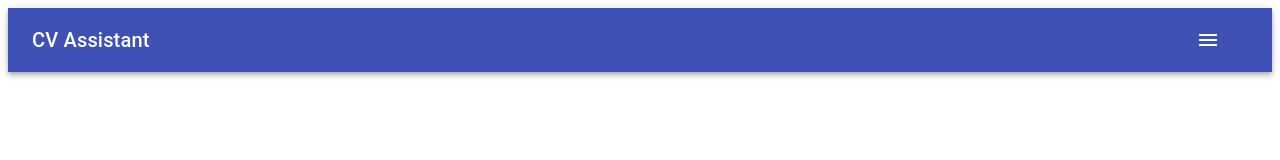
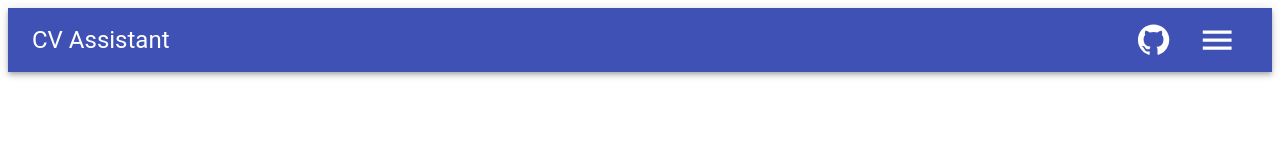
Before and after one commit to SasounTorossian/CV-Application, a React (Create React App) app: page / in a window 1280 px wide. Shown: the top 160 px of the page. Built offline with nearby package versions, Linux system fonts and the light colour scheme.

Commit message:
Styled header further. Added git link.

```diff
--- a/src/components/Header.js
+++ b/src/components/Header.js
@@ -9,14 +9,26 @@ import { makeStyles,
         MenuItem,
         ListItemIcon
       } from '@material-ui/core'
-import {Menu as MenuIcon, Person, School, Work} from '@material-ui/icons'
+import {Menu as MenuIcon, Person, School, Work, GitHub} from '@material-ui/icons'
 
 const useStyles = makeStyles((theme) => ({
     root: {
       flexGrow: 1,
     },
-    menuButton: {
+    gitButton: {
       marginRight: theme.spacing(2),
+    },
+    menuIcon: {
+      fontSize: "1.6em"
+    },
+    gitIcon: {
+      fontSize: "1.3em"
+    },
+    scaleEfect: {
+      transition: "all 0.2s ease-in-out",
+      "&:hover": {
+        transform: "scale(1.1)"
+      }
     },
     title: {
       flexGrow: 1,
@@ -43,19 +55,31 @@ const Header = ({history}) => {
         <div className={classes.root}>
             <AppBar position="static">
                 <Toolbar>
-                    <Typography variant="h6" className={classes.title}>
+                    <Typography variant="h5" className={classes.title}>
                         CV Assistant
                     </Typography>
 
                     <IconButton
+                        className={`${classes.gitButton} ${classes.scaleEfect}`}
                         edge="start"
-                        className={classes.menuButton}
+                        color="inherit"
+                        aria-label="menu"
+                        target="_blank"
+                        href="https://github.com/SasounTorossian"
+                    >
+                        <GitHub className={classes.gitIcon}/>
+                    </IconButton>
+
+                    <IconButton
+                        className={classes.scaleEfect}
+                        edge="start"
                         color="inherit"
                         aria-label="menu"
                         onClick={handleMenu}
                     >
-                        <MenuIcon />
+                        <MenuIcon className={classes.menuIcon}/>
                     </IconButton>
+
                     <Menu
                         id="simple-menu"
                         anchorEl={anchorEl}
```
Also changed, not shown: 1 other file (tests, documents, lock files or other folders).
